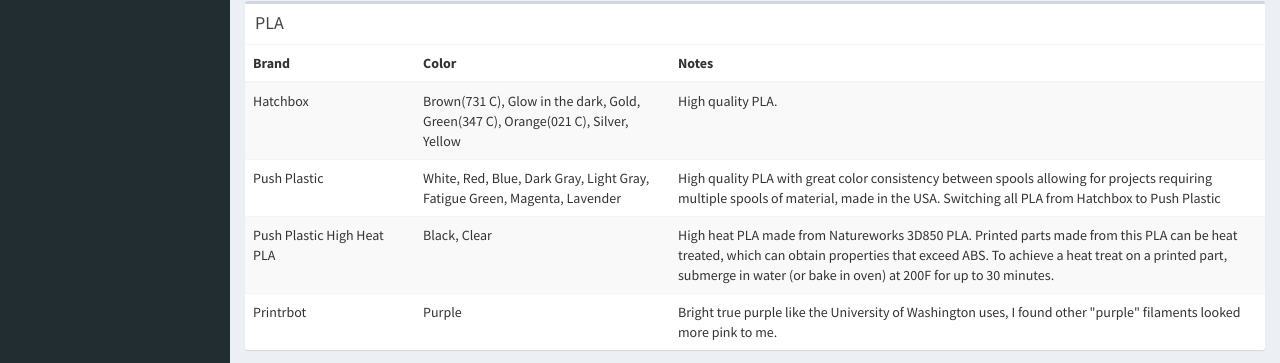
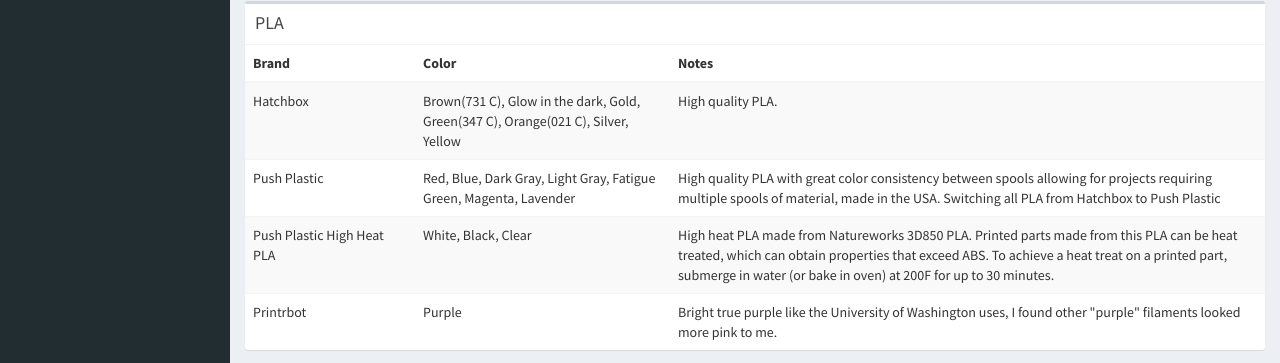
Before and after one commit to garthvh/garthvh.github.io, a Jekyll site: the page built from 3d-Printing.html, in a window 1280 px wide and 1400 px high, scrolled down 768 px. Shown: the part 91-454 px from the top of the window. Built offline with Jekyll 4.4.1, drawn with Linux system fonts in a browser that asks for light colours; a script that is not in the unit is left out; comment, search, counter and statistics services are not loaded; some of the changed text lies outside the part shown.

Commit message:
add scaffold to materials table

```diff
--- a/3d-Printing.html
+++ b/3d-Printing.html
@@ -59,12 +59,12 @@
 					</tr>
 					<tr>
 						<td>Push Plastic</td>
-						<td>White, Red, Blue, Dark Gray, Light Gray, Fatigue Green, Magenta, Lavender</td>
+						<td>Red, Blue, Dark Gray, Light Gray, Fatigue Green, Magenta, Lavender</td>
 						<td>High quality PLA with great color consistency between spools allowing for projects requiring multiple spools of material, made in the USA. Switching all PLA from Hatchbox to Push Plastic</td>
 					</tr>
 					<tr>
 						<td>Push Plastic High Heat PLA</td>
-						<td>Black, Clear</td>
+						<td>White, Black, Clear</td>
 						<td>High heat PLA made from Natureworks 3D850 PLA. Printed parts made from this PLA can be heat treated, which can obtain properties that exceed ABS. To achieve a heat treat on a printed part, submerge in water (or bake in oven) at 200F for up to 30 minutes.</td>
 					</tr>
 					<tr>
@@ -185,6 +185,11 @@
 						<td>Black, White, Clear</td>
 						<td>PETG is a transparent thermoplastic which is an excellent choice for applications that require durability and clarity.<a href="http://pushplastic.com/collections/petg" target="_blank">more info</a></td>
 					</tr>
+					<tr>
+						<td>E3D</td>
+						<td>Scaffold Dissolvable Support </td>
+						<td>Water-soluble support filament. Break away or dissolve from prints. Works with PET based filaments, will effectively double the price of printed parts.</td>
+					</tr>
 				  </tbody>
 			  </table>
 			</div>
```
